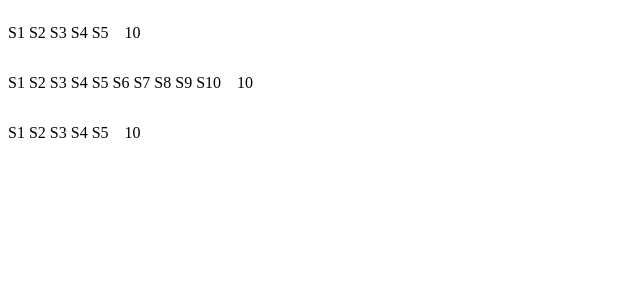
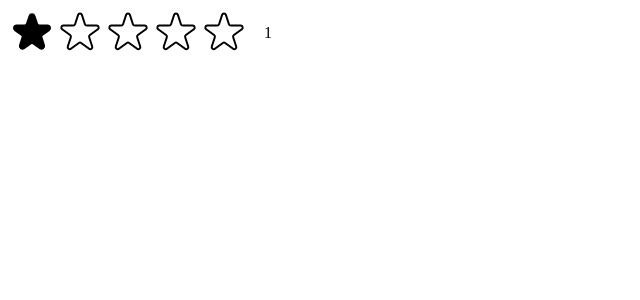
Before and after one commit to awesdillon/usepopcorn, a React (Create React App) app: page / in a window 1280 px wide. Shown: the top 300 px of the page, without its empty margins (0-640 px from the left). Built offline with nearby package versions, Linux system fonts and the light colour scheme.

Commit message:
add star component

```diff
--- a/src/StarRating.js
+++ b/src/StarRating.js
@@ -1,4 +1,5 @@
 import React from "react";
+import { useState } from "react";
 const containerStyle = {
   display: "flex",
   alignItems: "center",
@@ -7,7 +8,6 @@ const containerStyle = {
 
 const starContainerStyle = {
   display: "flex",
-  gap: "4px",
 };
 
 const textStyle = {
@@ -15,16 +15,62 @@ const textStyle = {
   margin: "0",
 };
 const StarRating = ({ maxRating = 5 }) => {
+  function handleRating(rating) {
+    setRating(rating);
+  }
+  const [rating, setRating] = useState(1);
   return (
     <div style={containerStyle}>
       <div style={starContainerStyle}>
         {Array.from({ length: maxRating }, (_, i) => (
-          <span>S{i + 1}</span>
+          <Star
+            key={i}
+            onRate={() => handleRating(i + 1)}
+            full={rating >= i + 1}
+          />
         ))}
       </div>
-      <p sytle={textStyle}>10</p>
+      <p sytle={textStyle}>{rating || ""}</p>
     </div>
   );
 };
 
 export default StarRating;
+
+const starStyle = {
+  width: "48px",
+  height: "48px",
+  display: "block",
+  cursor: "pointer",
+};
+
+function Star({ onRate, full }) {
+  return (
+    <span role="button" style={starStyle} onClick={onRate}>
+      {full ? (
+        <svg
+          xmlns="http://www.w3.org/2000/svg"
+          viewBox="0 0 20 20"
+          fill="#000"
+          stroke="#000"
+        >
+          <path d="M9.049 2.927c.3-.921 1.603-.921 1.902 0l1.07 3.292a1 1 0 00.95.69h3.462c.969 0 1.371 1.24.588 1.81l-2.8 2.034a1 1 0 00-.364 1.118l1.07 3.292c.3.921-.755 1.688-1.54 1.118l-2.8-2.034a1 1 0 00-1.175 0l-2.8 2.034c-.784.57-1.838-.197-1.539-1.118l1.07-3.292a1 1 0 00-.364-1.118L2.98 8.72c-.783-.57-.38-1.81.588-1.81h3.461a1 1 0 00.951-.69l1.07-3.292z" />
+        </svg>
+      ) : (
+        <svg
+          xmlns="http://www.w3.org/2000/svg"
+          fill="none"
+          viewBox="0 0 24 24"
+          stroke="#000"
+        >
+          <path
+            strokeLinecap="round"
+            strokeLinejoin="round"
+            strokeWidth="{2}"
+            d="M11.049 2.927c.3-.921 1.603-.921 1.902 0l1.519 4.674a1 1 0 00.95.69h4.915c.969 0 1.371 1.24.588 1.81l-3.976 2.888a1 1 0 00-.363 1.118l1.518 4.674c.3.922-.755 1.688-1.538 1.118l-3.976-2.888a1 1 0 00-1.176 0l-3.976 2.888c-.783.57-1.838-.197-1.538-1.118l1.518-4.674a1 1 0 00-.363-1.118l-3.976-2.888c-.784-.57-.38-1.81.588-1.81h4.914a1 1 0 00.951-.69l1.519-4.674z"
+          />
+        </svg>
+      )}
+    </span>
+  );
+}
--- a/src/index.js
+++ b/src/index.js
@@ -9,7 +9,5 @@ root.render(
   <React.StrictMode>
     {/* <App /> */}
     <StarRating maxRating={5} />
-    <StarRating maxRating={10} />
-    <StarRating />
   </React.StrictMode>
 );
```
